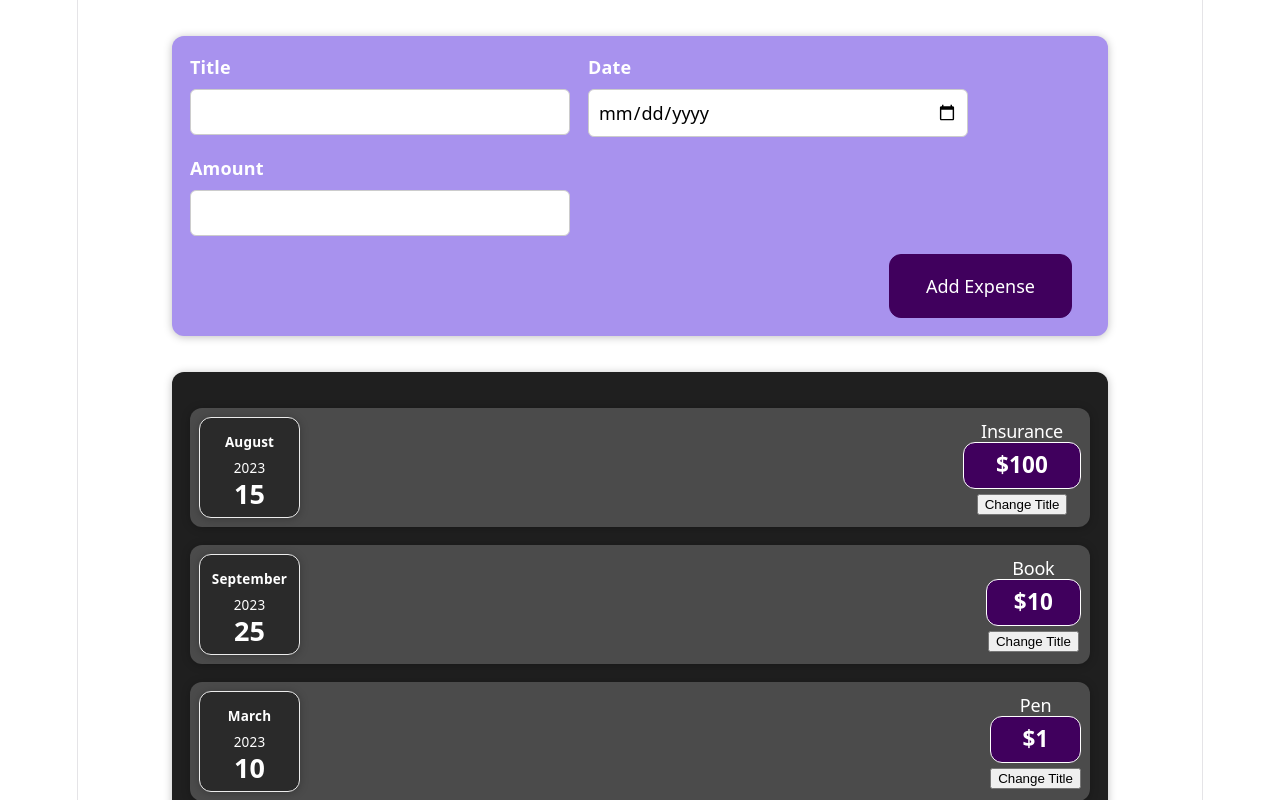
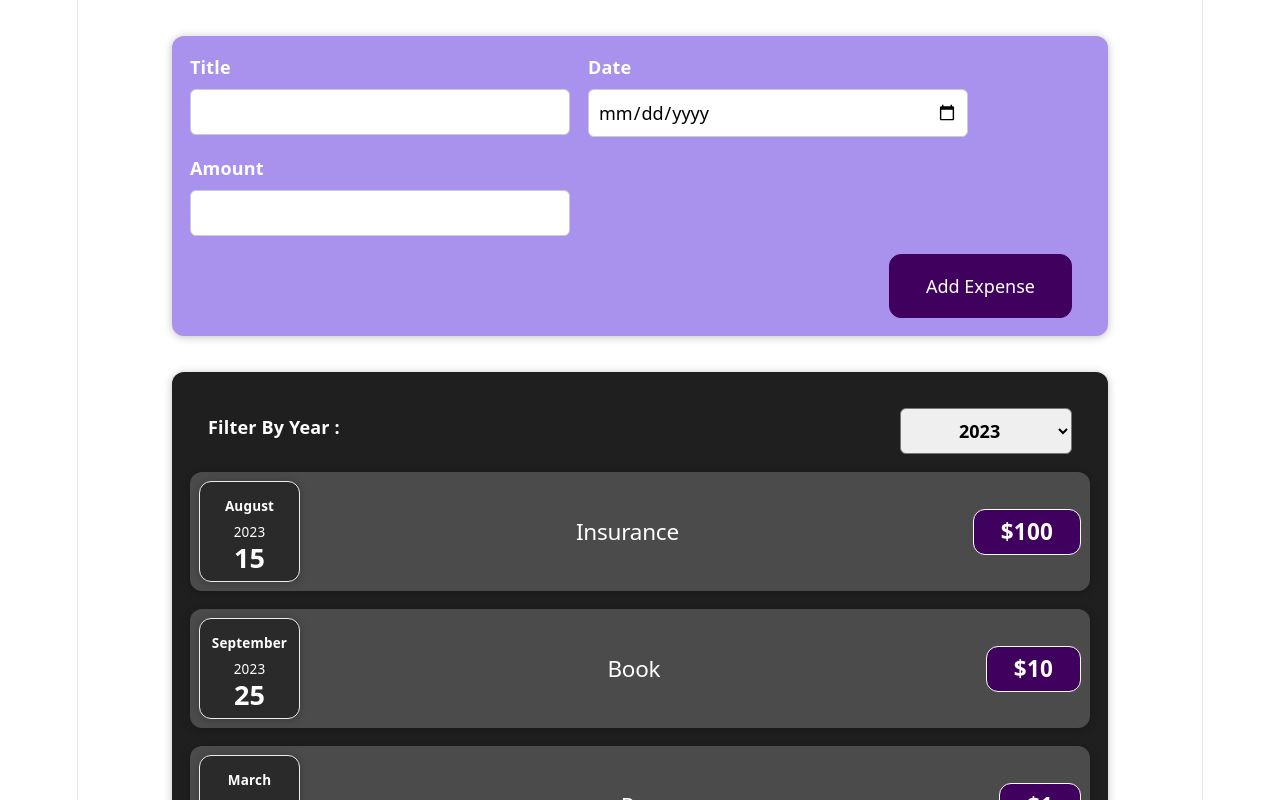
Before and after one commit to piyush-123-123/expense-tracker-react, a React (Vite) app: page / in a window 1280 px wide. Shown: the top 800 px of the page. Built offline with nearby package versions, Linux system fonts and the light colour scheme.

Commit message:
Implemented ExpenseFilter for only showing filtered one

```diff
--- /dev/null
+++ b/src/components/Expenses/ExpenseFilter.css
@@ -0,0 +1,25 @@
+.expenses-filter {
+  color: white;
+  padding: 0 1rem;
+}
+
+.expenses-filter__control {
+  display: flex;
+  width: 100%;
+  align-items: center;
+  justify-content: space-between;
+  margin: 1rem 0;
+}
+
+.expenses-filter label {
+  font-weight: bold;
+  margin-bottom: 0.5rem;
+}
+
+.expenses-filter select {
+  font: inherit;
+  padding: 0.5rem 3rem;
+  font-weight: bold;
+  border-radius: 6px;
+  width: auto;
+}
--- /dev/null
+++ b/src/components/Expenses/ExpenseFilter.jsx
@@ -0,0 +1,27 @@
+import React from "react";
+import "./ExpenseFilter.css";
+
+const ExpenseFilter=(props)=>{
+    const dropdownHandler=(event)=>{
+     props.onChangeHandler(event.target.value);
+
+    }
+return(
+    <div className="expenses-filter">
+     <div className="expenses-filter__control">
+        <label htmlFor="Filter By Year">Filter By Year : </label>
+        <select value={props.selected} onChange={dropdownHandler}>
+            <option value="2023">2023</option>
+            <option value="2024">2024</option>
+            <option value="2025">2025</option>
+            <option value="2026">2026</option>
+
+        </select>
+
+    </div>
+    </div>
+)
+
+}
+
+export default ExpenseFilter;
--- a/src/components/Expenses/ExpenseItem.jsx
+++ b/src/components/Expenses/ExpenseItem.jsx
@@ -3,19 +3,19 @@ import "./ExpenseItem.css";
 import ExpenseDate from "./ExpenseDate";
 import Card from "../Card";
 import { useState } from "react";
+import ExpenseFilter from "./ExpenseFilter";
 function ExpenseItem(props) {
-const[title,setTitle]=useState(props.title);
- function  buttonClickHandler() {
-  setTitle("New Title");
-  }
+//const[title,setTitle]=useState(props.title);
+ //function  buttonClickHandler() {
+  //setTitle("New Title");
+  //}
 
   return (
     <Card className="expense-item">
       <ExpenseDate date={props.date} />
-      <div className="expense-item__descriptio">
-        <h2>{title}</h2>
+      <div className="expense-item__description">
+        <h2>{props.title}</h2>
         <div className="expense-item__price">${props.price}</div>
-        <button onClick={buttonClickHandler}>Change Title</button>
       </div>
     </Card>
   )
--- a/src/components/Expenses/Expenses.jsx
+++ b/src/components/Expenses/Expenses.jsx
@@ -1,10 +1,23 @@
 import "./Expenses.css";
 import Card from "../Card";
 import ExpenseItem from "./ExpenseItem"
+import ExpenseFilter from "./ExpenseFilter";
+import { use, useState } from "react";
 function Expenses(props) {
+  const [filteredYear,setFilteredYear]=useState("2023");
+  const filterChangeHandler=(selectedYear)=>{
+    setFilteredYear(selectedYear);
+    console.log(selectedYear);
+  }
+  const filteredExpenses=props.expenses.filter((expense)=>{
+    return expense.date.getFullYear().toString() === filteredYear;
+  })
+
   return (
     <Card className="expenses">
-      {props.expenses.map((expense) => {
+
+      <ExpenseFilter selected={filteredYear} onChangeHandler={filterChangeHandler}/>
+      {filteredExpenses.map((expense) => {
         return (
           <ExpenseItem
           key={expense.id}
--- a/src/components/New Expenses/ExpenseForm.css
+++ b/src/components/New Expenses/ExpenseForm.css
@@ -22,6 +22,18 @@
   max-width: 100%;
 }
 
+
 .new-expense__actions {
-  text-align: right;
+  display: flex;
+  justify-content: flex-end;
+  margin-top: 1rem;
+
 }
+button:hover {
+  background-color: #5c0a88;
+  transform: translateY(-2px);
+}
+
+button {
+  transition: all 0.2s ease;
+}
--- a/src/components/New Expenses/ExpenseForm.jsx
+++ b/src/components/New Expenses/ExpenseForm.jsx
@@ -44,7 +44,7 @@ const ExpenseForm = (props) =>{
         </div>
          <div className="new-expense__control">
             <label htmlFor="date">Date</label>
-            <input type="date" value={enteredDate} min="2023-01-01" max="2024-12-31" id="date" onChange={dateChangeHandle}/>
+            <input type="date" value={enteredDate} min="2023-01-01" max="2026-06-23" id="date" onChange={dateChangeHandle}/>
         </div>
          <div className="new-expense__control">
             <label htmlFor="amount">Amount</label>
```
